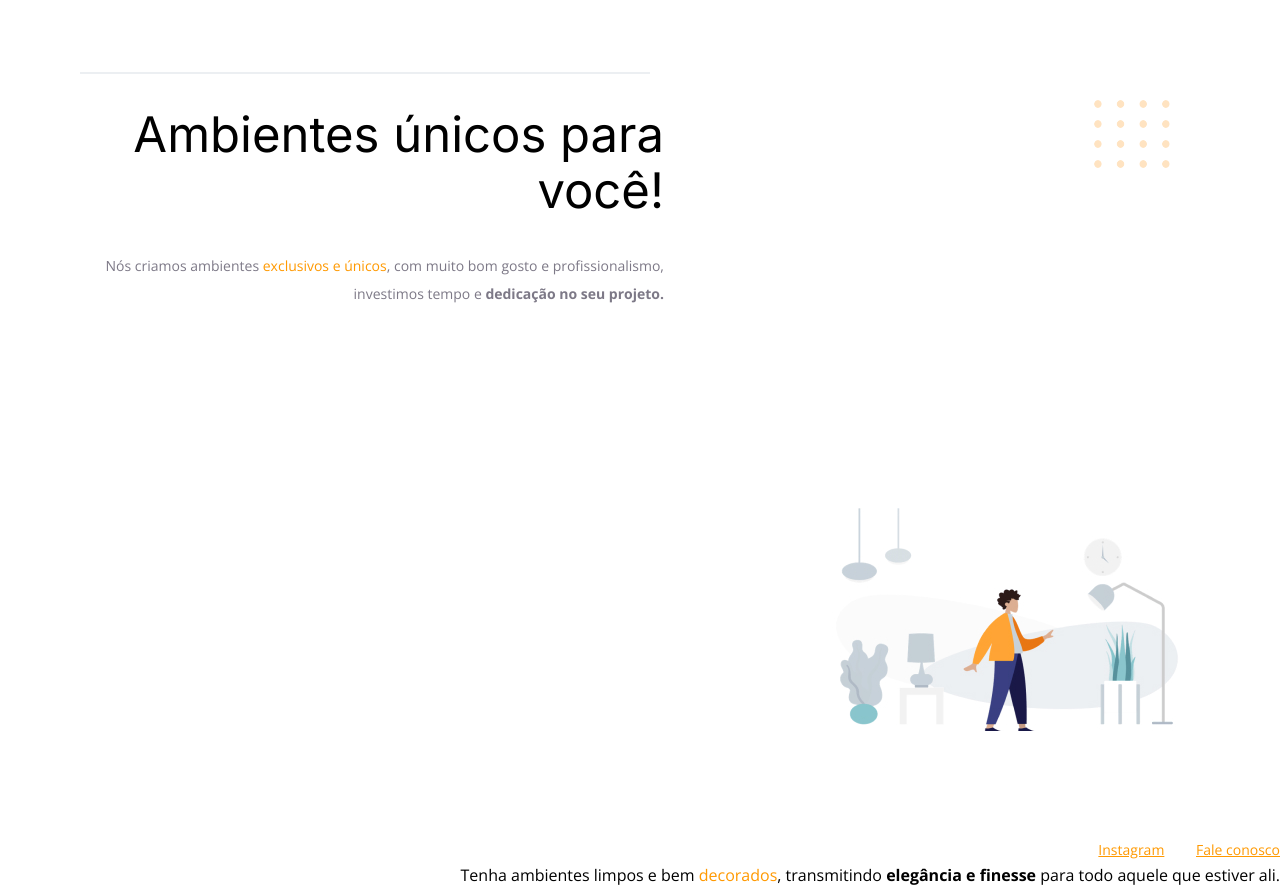
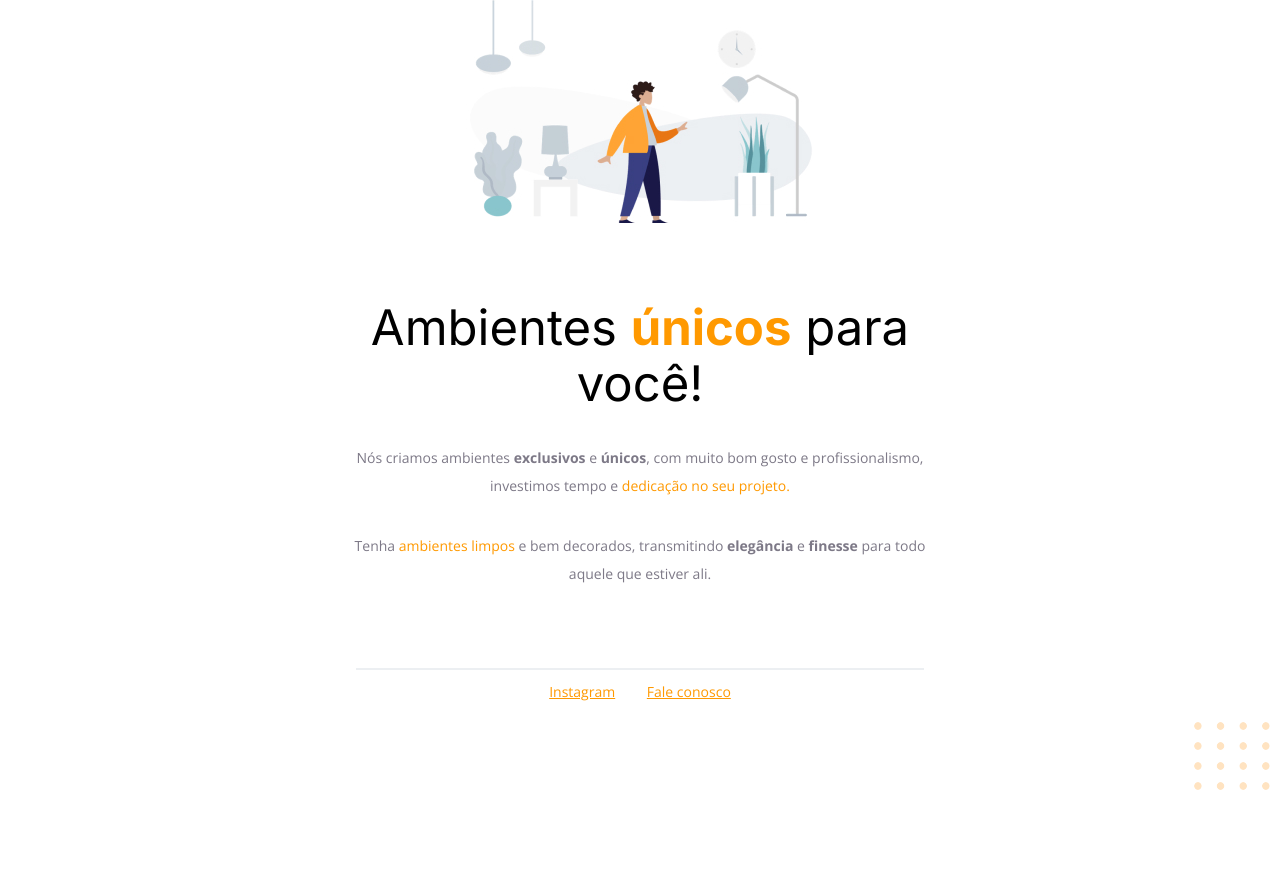
Before and after one commit to douglas-fabiano1/rs-explorer-corrigindo-bugs, a plain HTML site: page index.html in a window 1280 px wide. After the commit the page ends 800 px from the top, so only its background shows below. Drawn offline with nearby package versions, Linux system fonts and the light colour scheme.

Commit message:
html e css corrigidos

```diff
--- a/index.html
+++ b/index.html
@@ -1,52 +1,43 @@
-<!-- Instrução que define o tipo do documento. -->
 <!DOCTYPE html>
 <html lang="pt-br">
-  <!-- Tag <head> contém as instruções para a página -->
   <head>
     <link rel="preconnect" href="https://fonts.googleapis.com" />
     <link rel="preconnect" href="https://fonts.gstatic.com" crossorigin />
     <meta charset="UTF-8" />
     <meta name="viewport" content="width=device-width, initial-scale=1.0" />
     <title>Móveis customizados</title>
-
     <link
       href="https://fonts.googleapis.com/css2?family=Inter:wght@400;700&family=Open+Sans:wght@400;700&display=swap"
       rel="stylesheet"
     />
-
     <link rel="stylesheet" href="style.css" />
   </head>
-
-  <!-- Tag <body> é o corpo do documento, onde tem as informações que serão mostradas. -->
   <body>
     <div id="hero">
-      <div class="line"></div>
-      <h1>Ambientes únicos para você!</h1>
+      <img
+        src="images/img1.jpg"
+        alt="Desenho de uma pessoa vestindo uma camisa amarela em uma sala com Móveis"
+      />
+      <h1>Ambientes <span>únicos</span> para você!</h1>
       <p>
-        Nós criamos ambientes <span>exclusivos e únicos</span>, com muito
-        bom gosto e profissionalismo, investimos tempo e
-        <strong>dedicação no seu projeto.</strong>
-
-        <br />
-        <br />
+        Nós criamos ambientes <strong>exclusivos</strong> e
+        <strong>únicos</strong>, com muito bom gosto e profissionalismo,
+        investimos tempo e
+        <span>dedicação no seu projeto.</span>
+      </p>
+      <p>
+        Tenha <span>ambientes limpos</span> e bem decorados, transmitindo
+        <strong>elegância</strong> e <strong>finesse</strong>
+        para todo aquele que estiver ali.
       </p>
     </div>
-    <img
-      src="images/img1.jpg"
-      alt="Desenho de uma pessoa vestindo uma camisa amarela em uma sala com Móveis"
-    />
-
     <div id="footer">
-      <a target="_blank" href="https://instagram.com/moveisparavoce"
+      <div class="line"></div>
+      <a href="https://instagram.com/moveisparavoce" target="_blank"
         >Instagram</a
       >
       <a href="mailto:contato@moveisparavoce.com">Fale conosco</a>
     </div>
-
-    Tenha ambientes limpos e bem <span>decorados</span>, transmitindo
-    <strong>elegância e finesse</strong>
-    para todo aquele que estiver ali.
-
     <img
       id="balls"
       src="images/balls.svg"
--- a/style.css
+++ b/style.css
@@ -1,36 +1,51 @@
+* {
+  margin: 0;
+  padding: 0;
+  box-sizing: border-box;
+}
+
 body {
   font-family: "Open Sans", sans-serif;
-  text-align: end;
-  margin: 0;
+  text-align: center;
 }
 
 #hero {
   width: 592px;
-    margin: 72px;
+  margin: 0 auto 80px;
 }
 
-img {
-    margin: 100px;
+#hero img {
+  width: 348px;
+  margin-bottom: 72px;
 }
 
-h1 {
+#hero h1 {
+  margin-bottom: 32px;
+}
+
+#hero h1 {
   font-family: "Inter", sans-serif;
   font-size: 49px;
   line-height: 56px;
   font-weight: normal;
 }
 
-h1 span {
+#hero h1 span {
   font-weight: bold;
-
   margin-bottom: 32px;
 }
 
-span, a {
+#hero p + p {
+  margin-top: 32px;
+}
+
+span,
+a {
   color: #ff9900;
 }
 
-p, #footer {
+p,
+#footer {
   color: #7d7987;
   font-size: 14px;
   line-height: 28px;
@@ -43,14 +58,12 @@ p, #footer {
 .line {
   width: 568px;
   height: 0;
-
-    margin: 0 8px;
-
-    border: 1px solid #ECEFF2;
+  margin: 0 auto 8px;
+  border: 1px solid #eceff2;
 }
 
 #balls {
   position: fixed;
-    top: 0;
+  bottom: 0;
   right: 0;
 }
```
Lines whose indentation alone changed are shown as unchanged.
